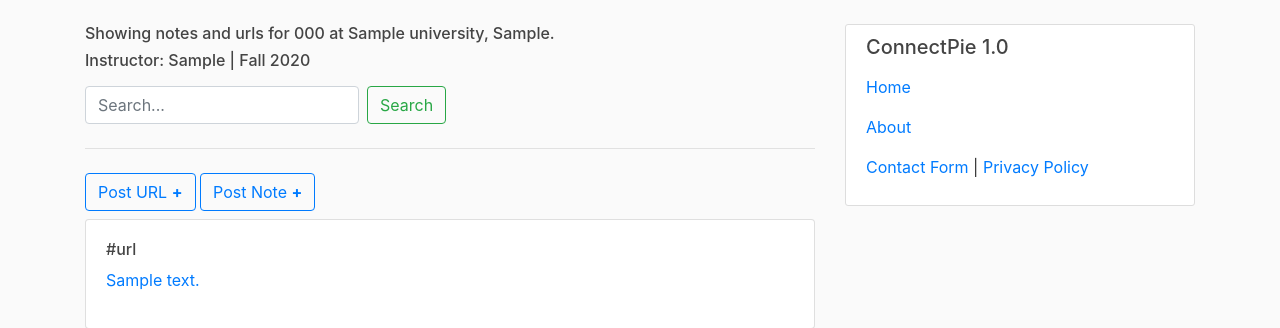
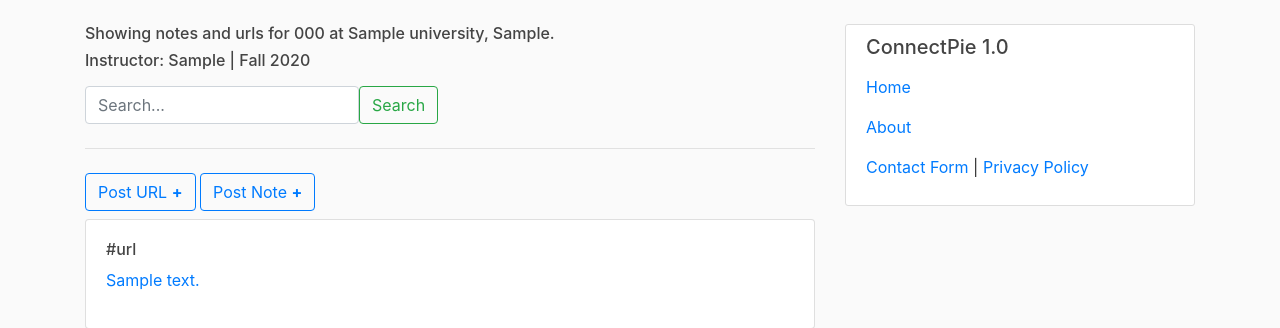
Before and after one commit to ritijjain/connect-pie, a Django app: a page that uses main/templates/main/base.html in a window 1280 px wide. Shown: the part 56-384 px from the top of the page. Run offline with Django 3.2, Linux system fonts and the light colour scheme; tables that the repository leaves empty hold one stand-in row (values such as "Sample post"); some libraries are stand-ins or nearby versions.

Commit message:
UI change button margin

```diff
--- a/main/templates/main/base.html
+++ b/main/templates/main/base.html
@@ -81,7 +81,7 @@
             <p class='text-muted'>{{ data.location }}</p>
             <a href="{% url 'home' %}"><p>Home</p></a>
             <a href="{% url 'about' %}"><p>About</p></a>
-            <p><a href="https://docs.google.com/forms/d/e/1FAIpQLScXbzB-TY7ti2RHxKEII0ogM4fkUFxKqrR3KFE8g1NreHoUMg/viewform?usp=sf_link">Contact Form</a> | <a href="{% url 'toc' %}">Privacy Policy</a></p>
+            <p><a href="https://docs.google.com/forms/d/e/1FAIpQLScXbzB-TY7ti2RHxKEII0ogM4fkUFxKqrR3KFE8g1NreHoUMg/viewform?usp=sf_link" target="_blank">Contact Form</a> | <a href="{% url 'toc' %}" target="_blank">Privacy Policy</a></p>
           </div>
         </div>
       </div>
--- a/main/templates/main/note_list.html
+++ b/main/templates/main/note_list.html
@@ -4,9 +4,9 @@
 {% block content %}
 <h6>Showing notes and urls for {{ uclass.class_code }} at {{  uni.name }}, {{ uni.location }}.</h6>
 <h6>Instructor: {{ uclass.instructor }} | {{ uclass.term }}</h6>
-<form class="form-inline my-2 my-lg-2">
+<form class="form-inline my-2 my-sm-2">
     <input
-    class="form-control mr-sm-2" type="search" placeholder="Search..." aria-label="Search" name="search" value="{{ request.GET.search }}">
+    class="form-control my-2 my-sm-2" type="search" placeholder="Search..." aria-label="Search" name="search" value="{{ request.GET.search }}">
     <button class="btn btn-outline-success my-2 my-sm-2" type="submit">Search</button>
   </form>
 <hr/>
--- a/main/templates/main/toc.html
+++ b/main/templates/main/toc.html
@@ -7,7 +7,7 @@
 Last updated on 3 Aug 2020.
 <ol>
     <li>All users to this website must agree with this privacy policy.</li>
-    <li>This website relies on 'cookies' for core functionality and analytics. Learn more about cookies on <a href="http://allaboutcookies.org/" target="_blank">allaboutcookies.org</a>.</li>
+    <li>This website relies on 'cookies' for core functionality and analytics. Learn more about 'cookies' on <a href="http://allaboutcookies.org/" target="_blank">allaboutcookies.org</a>.</li>
     <li>Analytics are collected using Google Analytics. Visitors must agree with Google's <a href="https://policies.google.com/privacy?hl=en-US#about" target="_blank">privacy policy</a>.</li>
     <li>Any user-inputted information added to this site using forms, search etc. may be stored indefinitely. Users may request information to be removed using this <a href="https://docs.google.com/forms/d/e/1FAIpQLScXbzB-TY7ti2RHxKEII0ogM4fkUFxKqrR3KFE8g1NreHoUMg/viewform?usp=sf_link" target="_blank">form</a>.</li>
     <li>This privacy policy may change at any time without prior notice.</li>
```
